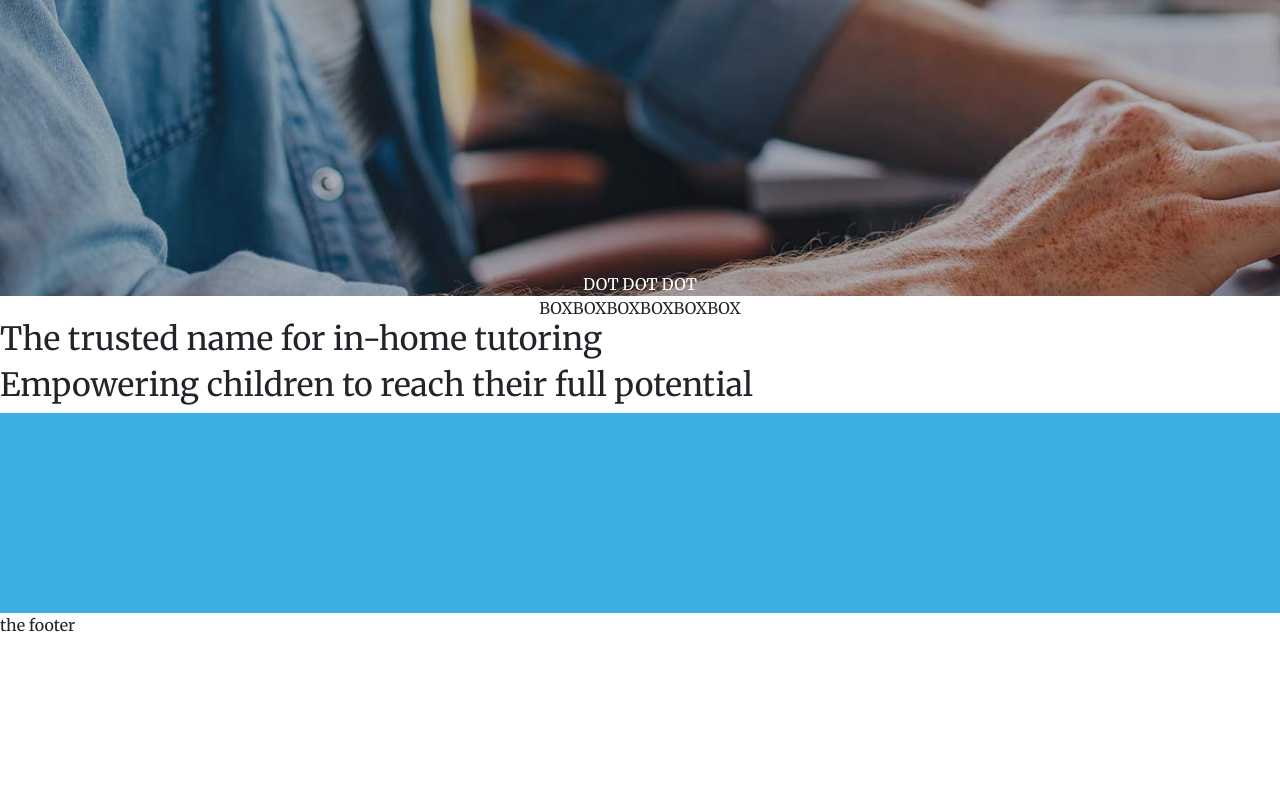
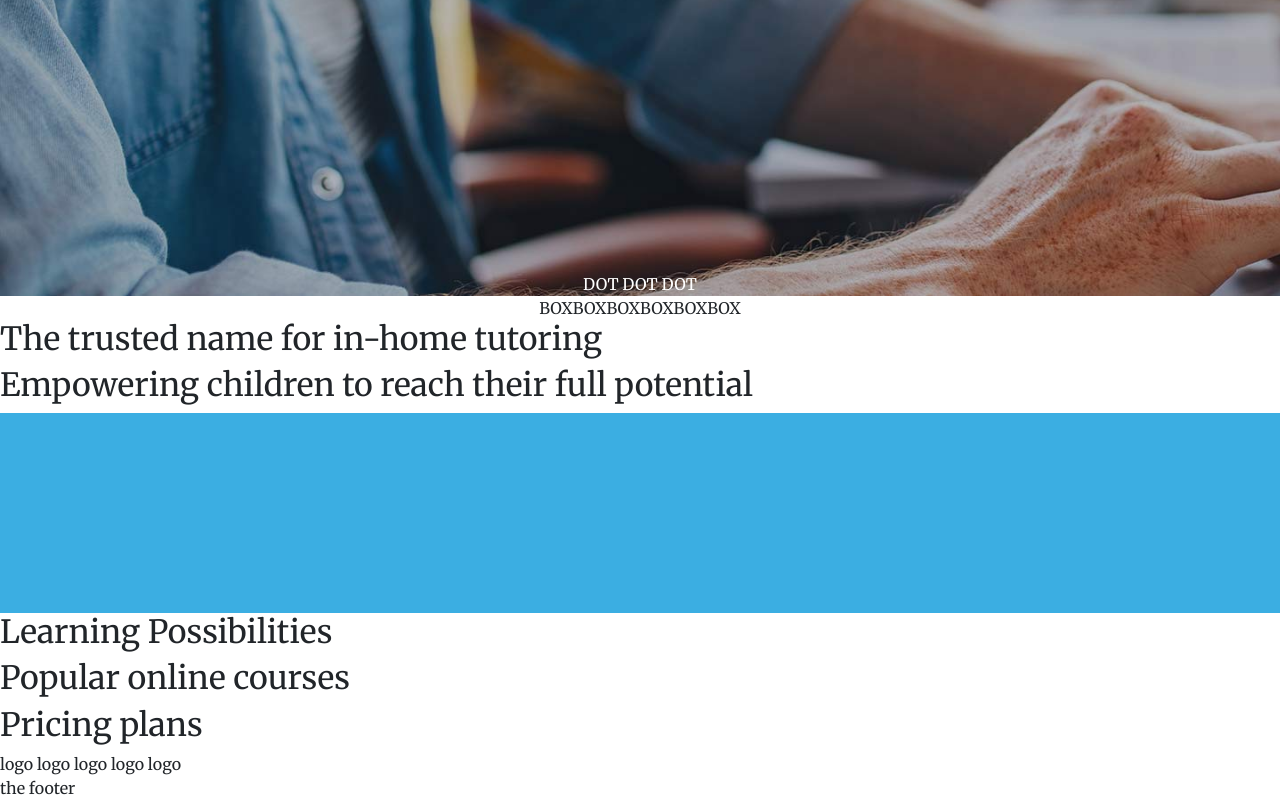
Before and after one commit to carloeusebi/proj-html-vuejs, a Vue app: page / in a window 1280 px wide. Shown: the part 504-1304 px from the top of the page. Before the commit the page ends 1141 px from the top, so only its background shows below. Built offline with nearby package versions, Linux system fonts and the light colour scheme.

Commit message:
Added more main components

```diff
--- a/src/components/AppMain.vue
+++ b/src/components/AppMain.vue
@@ -1,14 +1,24 @@
 <script>
 import MainContent from './main/MainContent.vue';
-export default { components: { MainContent } };
+import MainCourses from './main/MainCourses.vue';
+import MainLearning from './main/MainLearning.vue';
+import MainPricing from './main/MainPricing.vue';
+import MainPartners from './main/MainPartners.vue';
+
+export default { components: { MainContent, MainLearning, MainCourses, MainPricing, MainPartners } };
 </script>
 
 <template>
 	<!-- MAIN CONTENT -->
 	<MainContent />
 	<!-- LEARNING -->
+	<MainLearning />
 	<!-- COURSES -->
+	<MainCourses />
 	<!-- PRICING -->
+	<MainPricing />
+	<!-- PARTNERS -->
+	<MainPartners />
 </template>
 
 <style scoped></style>
--- /dev/null
+++ b/src/components/main/MainCourses.vue
@@ -0,0 +1,9 @@
+<script>
+export default {};
+</script>
+
+<template>
+	<h2>Popular online courses</h2>
+</template>
+
+<style scoped></style>
--- /dev/null
+++ b/src/components/main/MainLearning.vue
@@ -0,0 +1,9 @@
+<script>
+export default {};
+</script>
+
+<template>
+	<h2>Learning Possibilities</h2>
+</template>
+
+<style scoped></style>
--- /dev/null
+++ b/src/components/main/MainPartners.vue
@@ -0,0 +1,9 @@
+<script>
+export default {};
+</script>
+
+<template>
+	<div class="d-flex">logo logo logo logo logo</div>
+</template>
+
+<style scoped></style>
--- /dev/null
+++ b/src/components/main/MainPricing.vue
@@ -0,0 +1,9 @@
+<script>
+export default {};
+</script>
+
+<template>
+	<h2>Pricing plans</h2>
+</template>
+
+<style scoped></style>
```
